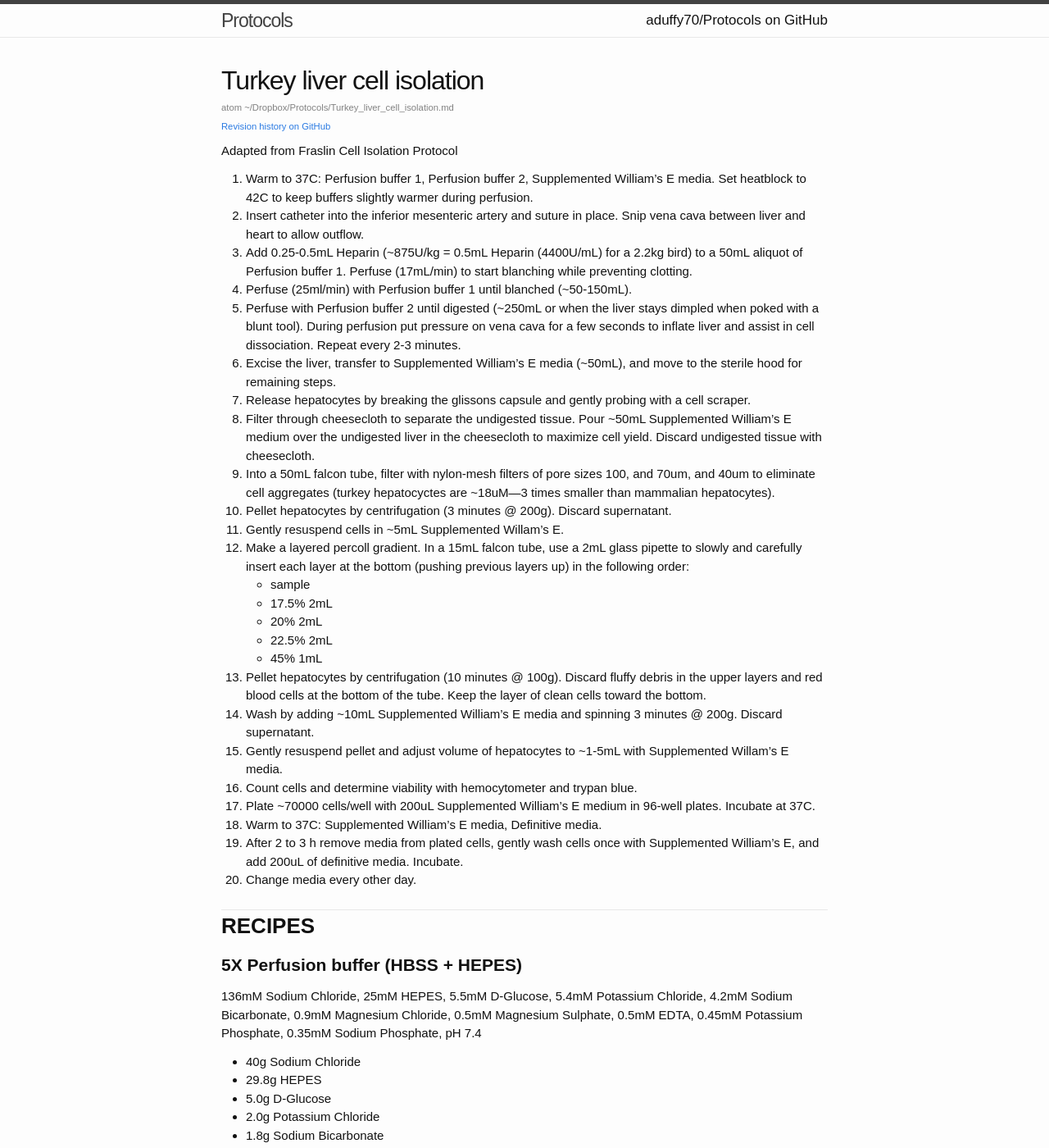
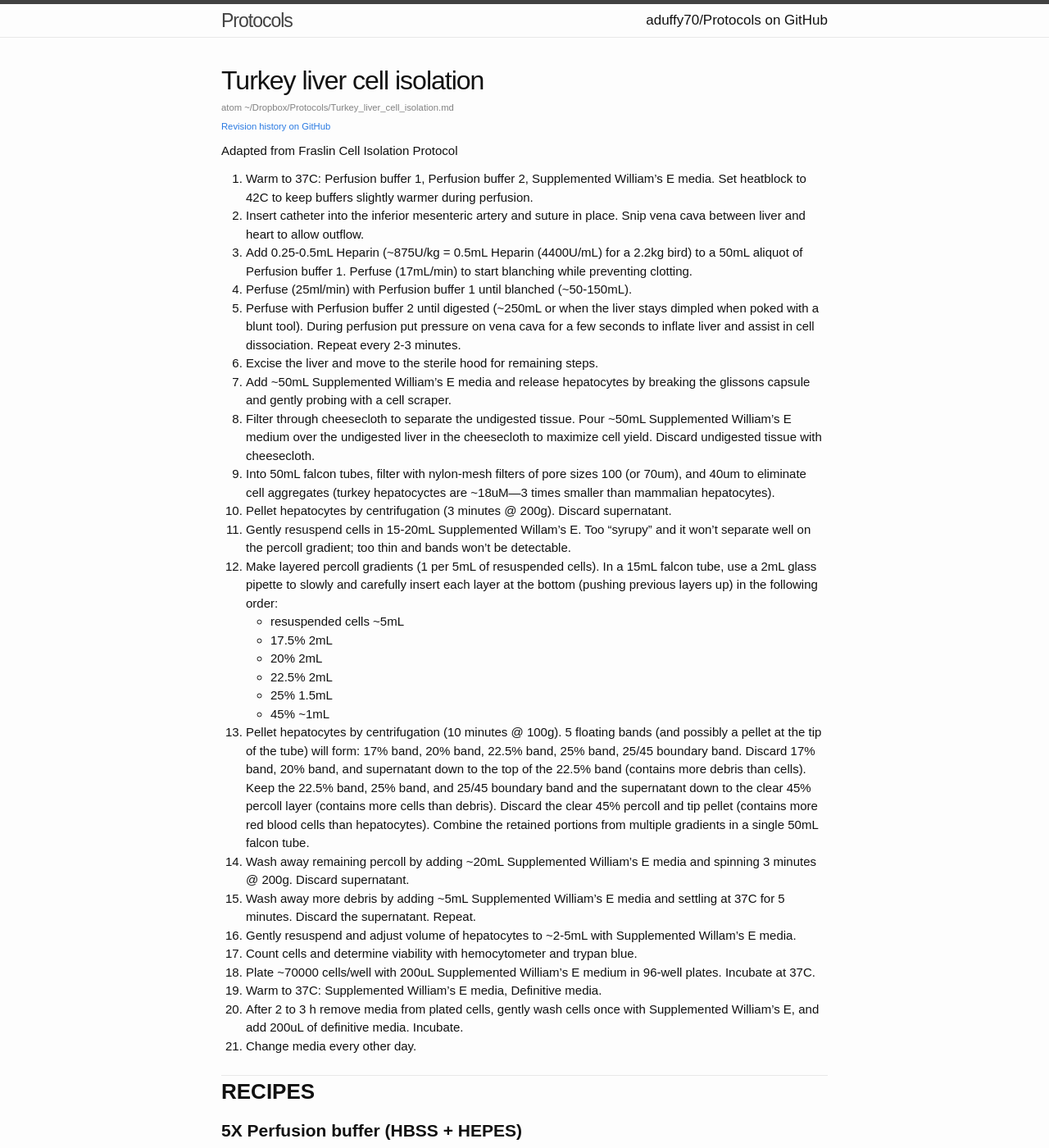
Before and after one commit to aduffy70/Protocols, a Jekyll site: the page built from Turkey_liver_cell_isolation.md, in a window 1280 px wide and 1400 px high. Shown: the whole window at 82% size. Built offline with Jekyll 4.4.1, drawn with Linux system fonts in a browser that asks for light colours; some web fonts are replaced; some of the changed text lies outside the part shown.

Commit message:
Added a 25% layer to the percoll gradients and a new settling/wash step. Specified which bands of the percoll gradient to keep.

```diff
--- a/Turkey_liver_cell_isolation.md
+++ b/Turkey_liver_cell_isolation.md
@@ -11,21 +11,23 @@ Adapted from Fraslin Cell Isolation Protocol
 1. Add 0.25-0.5mL Heparin (~875U/kg = 0.5mL Heparin (4400U/mL) for a 2.2kg bird) to a 50mL aliquot of Perfusion buffer 1. Perfuse (17mL/min) to start blanching while preventing clotting.
 1. Perfuse (25ml/min) with Perfusion buffer 1 until blanched (~50-150mL).
 1. Perfuse with Perfusion buffer 2 until digested (~250mL or when the liver stays dimpled when poked with a blunt tool). During perfusion put pressure on vena cava for a few seconds to inflate liver and assist in cell dissociation. Repeat every 2-3 minutes.
-1. Excise the liver, transfer to Supplemented William’s E media (~50mL), and move to the sterile hood for remaining steps.
-1. Release hepatocytes by breaking the glissons capsule and gently probing with a cell scraper.
+1. Excise the liver and move to the sterile hood for remaining steps.
+1. Add ~50mL Supplemented William's E media and release hepatocytes by breaking the glissons capsule and gently probing with a cell scraper.
 1. Filter through cheesecloth to separate the undigested tissue. Pour ~50mL Supplemented William’s E medium over the undigested liver in the cheesecloth to maximize cell yield. Discard undigested tissue with cheesecloth.
-1. Into a 50mL falcon tube, filter with nylon-mesh filters of pore sizes 100, and 70um, and 40um to eliminate cell aggregates (turkey hepatocyctes are ~18uM—3 times smaller than mammalian hepatocytes).
+1. Into 50mL falcon tubes, filter with nylon-mesh filters of pore sizes 100 (or 70um), and 40um to eliminate cell aggregates (turkey hepatocyctes are ~18uM—3 times smaller than mammalian hepatocytes).
 1. Pellet hepatocytes by centrifugation (3 minutes @ 200g). Discard supernatant.
-1. Gently resuspend cells in ~5mL Supplemented Willam’s E.
-1. Make a layered percoll gradient. In a 15mL falcon tube, use a 2mL glass pipette to slowly and carefully insert each layer at the bottom (pushing previous layers up) in the following order:
-  * sample
+1. Gently resuspend cells in 15-20mL Supplemented Willam’s E. Too "syrupy" and it won't separate well on the percoll gradient; too thin and bands won't be detectable.
+1. Make layered percoll gradients (1 per 5mL of resuspended cells). In a 15mL falcon tube, use a 2mL glass pipette to slowly and carefully insert each layer at the bottom (pushing previous layers up) in the following order:
+  * resuspended cells ~5mL
   * 17.5% 2mL
   * 20% 2mL
   * 22.5% 2mL
-  * 45% 1mL
-1. Pellet hepatocytes by centrifugation (10 minutes @ 100g). Discard fluffy debris in the upper layers and red blood cells at the bottom of the tube. Keep the layer of clean cells toward the bottom.
-1. Wash by adding ~10mL Supplemented William’s E media and spinning 3 minutes @ 200g. Discard supernatant.
-1. Gently resuspend pellet and adjust volume of hepatocytes to ~1-5mL with Supplemented Willam’s E media.
+  * 25% 1.5mL
+  * 45% ~1mL
+1. Pellet hepatocytes by centrifugation (10 minutes @ 100g). 5 floating bands (and possibly a pellet at the tip of the tube) will form: 17% band, 20% band, 22.5% band, 25% band, 25/45 boundary band. Discard 17% band, 20% band, and supernatant down to the top of the 22.5% band (contains more debris than cells). Keep the 22.5% band, 25% band, and 25/45 boundary band and the supernatant down to the clear 45% percoll layer (contains more cells than debris). Discard the clear 45% percoll and tip pellet (contains more red blood cells than hepatocytes). Combine the retained portions from multiple gradients in a single 50mL falcon tube.
+1. Wash away remaining percoll by adding ~20mL Supplemented William’s E media and spinning 3 minutes @ 200g. Discard supernatant.
+1. Wash away more debris by adding ~5mL Supplemented William's E media and settling at 37C for 5 minutes. Discard the supernatant. Repeat.
+1. Gently resuspend and adjust volume of hepatocytes to ~2-5mL with Supplemented Willam’s E media.
 1. Count cells and determine viability with hemocytometer and trypan blue.
 1. Plate ~70000 cells/well with 200uL Supplemented William’s E medium in 96-well plates. Incubate at 37C.
 1. Warm to 37C: Supplemented William’s E media, Definitive media.
@@ -98,6 +100,7 @@ To make additional dilutions from 45% percoll for a layered percoll gradient:
 
 | % percoll | Add 45% percoll | add Supplemented William’s media |
 | --------- | --------------- | -------------------------------- |
+| 25%  | 5.6mL  | 4.4mL |
 | 22.5% | 5mL  | 5mL |
-| 20% | 4.4mL | 5.4mL |
+| 20% | 4.4mL | 5.6mL |
 | 17.5% | 3.8mL | 6.2mL |
```
